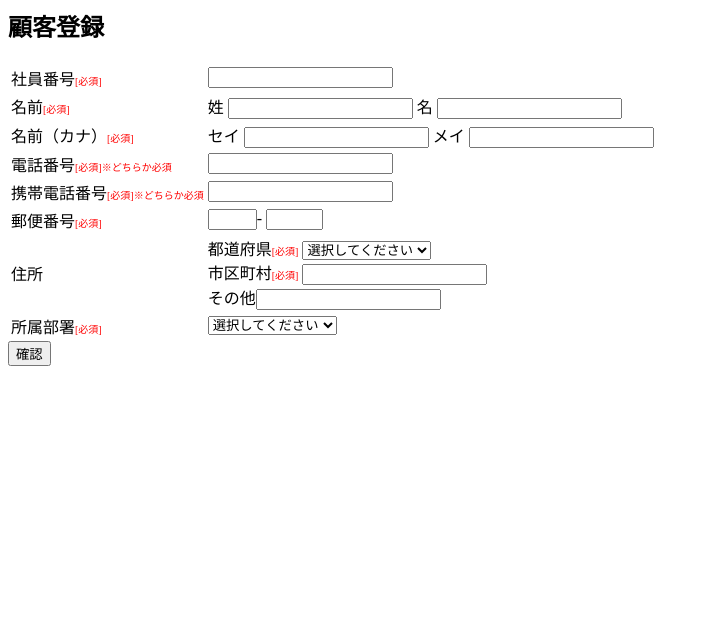
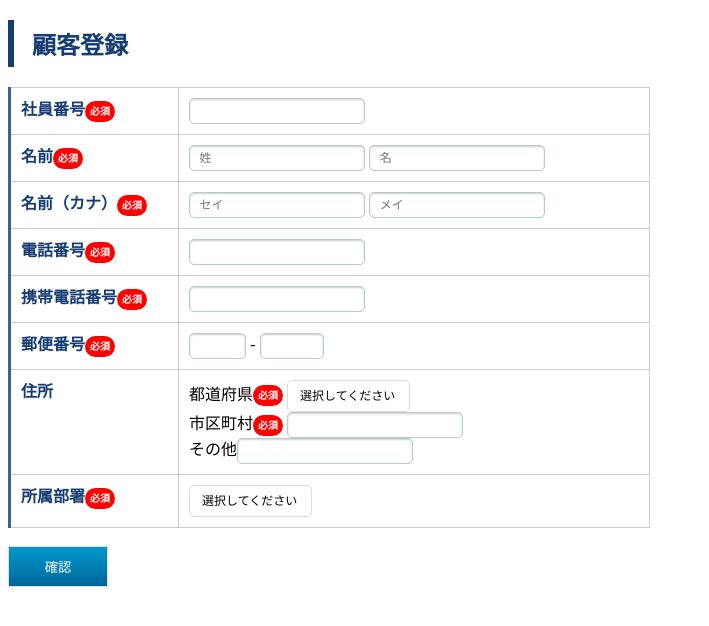
Before and after one commit to tora0091/user_register_zf2, a PHP site: template module/UserRegister/view/user-register/register/index.twig in a window 1280 px wide. Shown: the top 626 px of the page, without its empty margins (0-709 px from the left). Run offline with PHP 8.4, Linux system fonts and the light colour scheme; the template is opened without the code that fills it, so the values that code supplies are empty; some libraries are stand-ins or nearby versions.

Commit message:
デザインまわりを調整

```diff
--- a/module/UserRegister/view/layout/layout.twig
+++ b/module/UserRegister/view/layout/layout.twig
@@ -6,6 +6,7 @@
         <meta http-equiv="Cache-Control" content="no-cache">
         <meta http-equiv="Expires" content="0">
         <title>顧客管理メニュー</title>
+        <link rel="stylesheet" type="text/css" href="/css/common.css">
     </head>
     <body>
         <div class="container">
--- a/module/UserRegister/view/user-register/main/index.twig
+++ b/module/UserRegister/view/user-register/main/index.twig
@@ -1,5 +1,6 @@
+{% extends "layout/layout.twig" %}
 {% block container %}
-<h2>顧客管理メニュー</h2>
+<h2 class="title">顧客管理メニュー</h2>
 <ol>
 <li><a href="/register">登録/更新/削除</a></li>
 <li><a href="/search">検索</a></li>
--- a/module/UserRegister/view/user-register/register/complete.twig
+++ b/module/UserRegister/view/user-register/register/complete.twig
@@ -1,4 +1,5 @@
+{% extends "layout/layout.twig" %}
 {% block container %}
-<h2>顧客登録完了</h2>
+<h2 class="title">顧客登録完了</h2>
 登録に成功しました！
 {% endblock %}
--- a/module/UserRegister/view/user-register/register/index.twig
+++ b/module/UserRegister/view/user-register/register/index.twig
@@ -1,48 +1,52 @@
 {% import 'user-register/macro/form.twig' as form %}
+{% extends "layout/layout.twig" %}
+
 {% block container %}
-<h2>顧客登録</h2>
-
+<h2 class="title">顧客登録</h2>
 <form action="/register/validate" method="POST">
-<table>
+<table class="regster-form-table">
 <tr>
-    <td>社員番号<span style="font-size: 10px; color: #ff0000;">[必須]</span></td>
+    <th>社員番号<span class="required">必須</span></th>
     <td>
-        <input type="text" name="number" value="{{ inputs.number }}"/>
+        <input type="text" name="number" value="{{ inputs.number }}" class="input-form"/>
         <font style="color: #ff0000">{{ form.showErrorMessage(errMsg.number)}}</font>
     </td>
 </tr>
 <tr>
-    <td>名前<span style="font-size: 10px; color: #ff0000;">[必須]</span></td>
-    <td>姓&nbsp;<input type="text" name="family_name" value="{{ inputs.family_name }}"/>
+    <th>名前<span class="required">必須</span></th>
+    <td>
+        <input type="text" name="family_name" value="{{ inputs.family_name }}" class="input-form" placeholder="姓"/>
         <font style="color: #ff0000">{{ form.showErrorMessage(errMsg.family_name)}}</font>
-        名&nbsp;<input type="text" name="last_name" value="{{ inputs.last_name }}"/>
+        <input type="text" name="last_name" value="{{ inputs.last_name }}" class="input-form" placeholder="名"/>
         <font style="color: #ff0000">{{ form.showErrorMessage(errMsg.last_name)}}</font>
     </td>
 </tr>
 <tr>
-    <td>名前（カナ）<span style="font-size: 10px; color: #ff0000;">[必須]</span></td>
-    <td>セイ&nbsp;<input type="text" name="family_name_kana" value="{{ inputs.family_name_kana }}"/>
+    <th>名前（カナ）<span class="required">必須</span></th>
+    <td>
+        <input type="text" name="family_name_kana" value="{{ inputs.family_name_kana }}" class="input-form" placeholder="セイ"/>
         <font style="color: #ff0000">{{ form.showErrorMessage(errMsg.family_name_kana)}}</font>
-        メイ&nbsp;<input type="text" name="last_name_kana" value="{{ inputs.last_name_kana }}"/>
+        <input type="text" name="last_name_kana" value="{{ inputs.last_name_kana }}" class="input-form" placeholder="メイ"/>
         <font style="color: #ff0000">{{ form.showErrorMessage(errMsg.last_name_kana)}}</font>
     </td>
 </tr>
 <tr>
-    <td>電話番号<span style="font-size: 10px; color: #ff0000;">[必須]※どちらか必須</span></td>
-    <td><input type="text" name="phone_number" value="{{ inputs.phone_number }}" size="20" maxlength="10" />
+    <th>電話番号<span class="required">必須</span></th>
+    <td><input type="text" name="phone_number" value="{{ inputs.phone_number }}" size="20" maxlength="10" class="input-form" />
         <font style="color: #ff0000">{{ form.showErrorMessage(errMsg.phone_number)}}</font>
     </td>
 </tr>
 <tr>
-    <td>携帯電話番号<span style="font-size: 10px; color: #ff0000;">[必須]※どちらか必須</span></td>
-    <td><input type="text" name="mobile_phone_number" value="{{ inputs.mobile_phone_number }}" size="20" maxlength="11" />
+    <th>携帯電話番号<span class="required">必須</span></th>
+    <td><input type="text" name="mobile_phone_number" value="{{ inputs.mobile_phone_number }}" size="20" maxlength="11" class="input-form" />
         <font style="color: #ff0000">{{ form.showErrorMessage(errMsg.mobile_phone_number)}}</font>
     </td>
 </tr>
 <tr>
-    <td>郵便番号<span style="font-size: 10px; color: #ff0000;">[必須]</span></td>
-    <td><input type="text" name="post_code1" value="{{ inputs.post_code1 }}" size="3" maxlength="3" />-
-        <input type="text" name="post_code2" value="{{ inputs.post_code2 }}" size="4" maxlength="4" />
+    <th>郵便番号<span class="required">必須</span></th>
+    <td><input type="text" name="post_code1" value="{{ inputs.post_code1 }}" size="3" maxlength="3" class="input-form" />
+        -
+        <input type="text" name="post_code2" value="{{ inputs.post_code2 }}" size="4" maxlength="4" class="input-form" />
         <font style="color: #ff0000">{{ form.showErrorMessage(errMsg.post_code1)}}</font>
         {% if errMsg.post_code1 is empty %}
             <font style="color: #ff0000">{{ form.showErrorMessage(errMsg.post_code2)}}</font>
@@ -50,9 +54,9 @@
     </td>
 </tr>
 <tr>
-    <td>住所</td>
+    <th>住所</th>
     <td>
-        都道府県<span style="font-size: 10px; color: #ff0000;">[必須]</span>
+        都道府県<span class="required">必須</span>
         <select name="prefecture_id">
             <option value="">選択してください</option>
         {% for prefecture in prefectureList %}
@@ -62,16 +66,16 @@
         <font style="color: #ff0000">{{ form.showErrorMessage(errMsg.prefecture_id)}}</font>
 
         <br />
-        市区町村<span style="font-size: 10px; color: #ff0000;">[必須]</span>
-        <input type="text" name="address_city" value="{{ inputs.address_city }}"/>
+        市区町村<span class="required">必須</span>
+        <input type="text" name="address_city" value="{{ inputs.address_city }}" class="input-form"/>
         <font style="color: #ff0000">{{ form.showErrorMessage(errMsg.address_city)}}</font>
         <br />
-        その他<input type="text" name="address_other" value="{{ inputs.address_other }}"/>
+        その他<input type="text" name="address_other" value="{{ inputs.address_other }}" class="input-form"/>
         <font style="color: #ff0000">{{ form.showErrorMessage(errMsg.address_other)}}</font>
     </td>
 </tr>
 <tr>
-    <td>所属部署<span style="font-size: 10px; color: #ff0000;">[必須]</span></td>
+    <th>所属部署<span class="required">必須</span></th>
     <td>
         <select name="section_id">
             <option value="">選択してください</option>
@@ -83,8 +87,8 @@
     </td>
 </tr>
 </table>
+<br />
 <input type="hidden" name="token" value="{{ token }}">
-<input type="submit" value="確認">
+<input type="submit" value="確認" class="botton-form">
 </form>
-
 {% endblock %}
--- /dev/null
+++ b/public/css/common.css
@@ -0,0 +1,73 @@
+table.regster-form-table {
+    border-collapse: collapse;
+    text-align: left;
+    line-height: 1.5;
+    border-top: 1px solid #ccc;
+    border-left: 3px solid #369;
+}
+table.regster-form-table th {
+    width: 147px;
+    padding: 10px;
+    font-weight: bold;
+    vertical-align: top;
+    color: #153d73;
+    border-right: 1px solid #ccc;
+    border-bottom: 1px solid #ccc;
+}
+table.regster-form-table td {
+    width: 450px;
+    padding: 10px;
+    vertical-align: top;
+    border-right: 1px solid #ccc;
+    border-bottom: 1px solid #ccc;
+}
+.required {
+    background-color: #ff0000;
+    border-radius: 20px;
+    font-size: 10px;
+    padding: 5px;
+    color: #ffffff;
+    font-weight: bold;
+    vertical-align: middle;
+}
+h2.title {
+    padding: .25em 0 .25em .75em;
+    border-left: 6px solid #153d73;
+    font-weight: bold;
+    vertical-align: top;
+    color: #153d73;
+}
+input.input-form {
+    font-size:12px;
+    border: 1px solid #B9C9CE;
+    border-radius:5px;
+    padding: 5px 0.8em;
+    box-shadow: inset 0 1px 2px rgba(0,0,0,0.2);
+}
+select {
+    outline:none;
+    -moz-appearance: none;
+    text-indent: 0.01px;
+    text-overflow: '';
+    background: none transparent;
+    vertical-align: middle;
+    font-size: 12px;
+    color: inherit;
+    -webkit-appearance: button;
+    -moz-appearance: button;
+    appearance: button;
+    appearance: none;
+    -webkit-appearance: none;
+    -moz-appearance: none;
+    padding: 8px 12px;
+    border:1px solid #ddd;
+    border-radius:5px;
+}
+.botton-form {
+    background: -moz-linear-gradient(top,#0099CC 0%,#006699);
+    background: -webkit-gradient(linear, left top, left bottom, from(#0099CC), to(#006699));
+    border: 1px solid #DDD;
+    color:#FFF;
+    width: 100px;
+    padding: 10px 0;
+}
```
Also changed, not shown: module/UserRegister/view/user-register/register/confirm.twig (+29 -24 lines).
